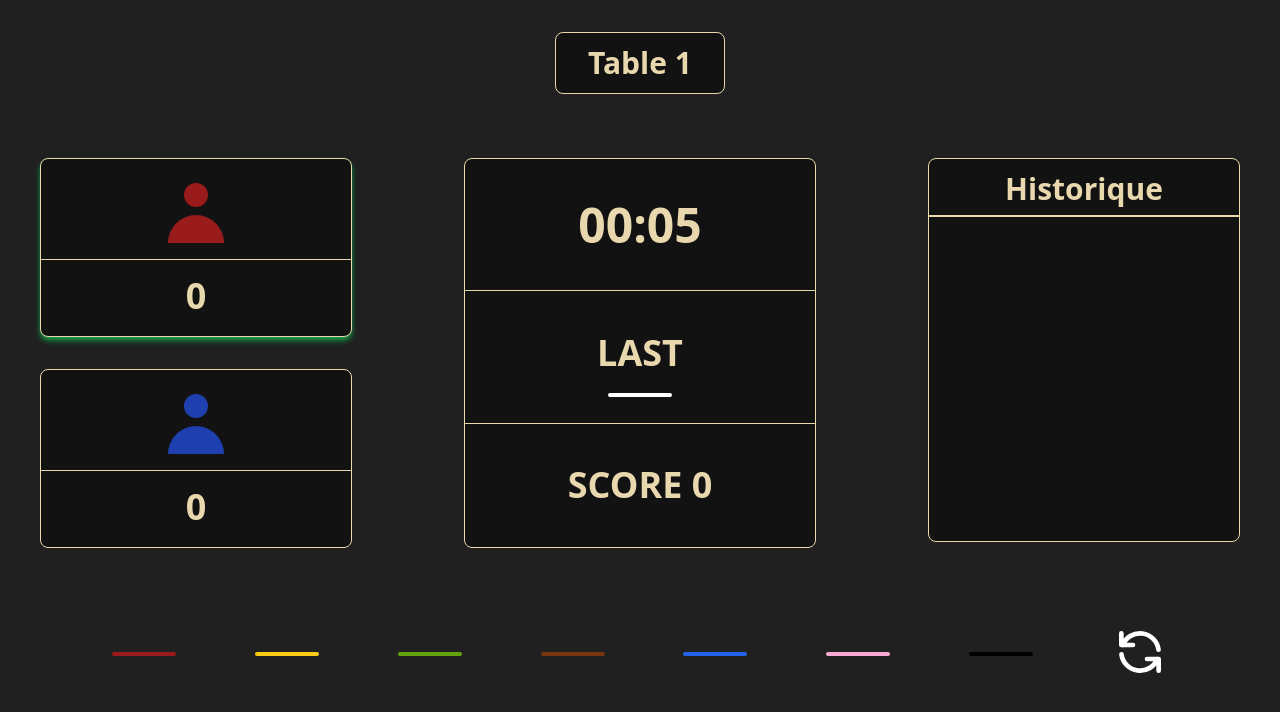
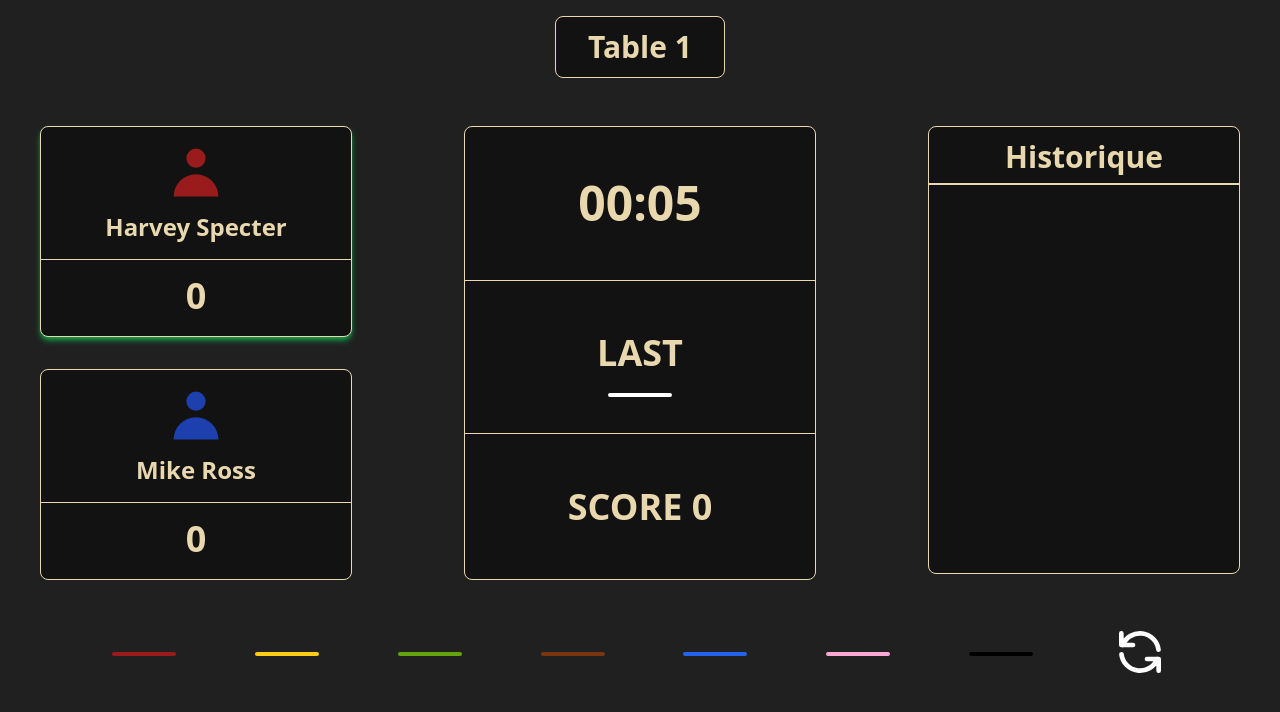
Before and after one commit to gourraguis/snooker-scoreboard, a Next.js app in the folder web/: page / in a window 1280 px wide. Shown: the top 712 px of the page. Built offline with nearby package versions, Linux system fonts and the light colour scheme.

Commit message:
Add player names

```diff
--- a/web/atoms/userState.ts
+++ b/web/atoms/userState.ts
@@ -7,10 +7,12 @@ export const playersState = atom<IPlayer[]>({
     {
       color: 'text-red-800',
       turn: 0,
+      name: 'Harvey Specter',
     },
     {
       color: 'text-blue-800',
       turn: 1,
+      name: 'Mike Ross',
     },
   ],
 });
--- a/web/components/Controls.tsx
+++ b/web/components/Controls.tsx
@@ -35,7 +35,7 @@ const Controls = () => {
   };
 
   return (
-    <div className="flex justify-between items-center px-8 py-3 my-8 mx-20">
+    <div className="flex justify-between items-center px-8 py-3 mx-20">
       {balls.map((ball) => (
         <Ball
           key={ball.value}
--- a/web/components/Header.tsx
+++ b/web/components/Header.tsx
@@ -8,7 +8,7 @@ const Heading: FunctionComponent<HeadingProps> = ({ title }) => {
   return (
     <div
       className="flex justify-center items-center border-[1px]
-        border-primary-w bg-primary-b rounded-lg px-8 py-3 my-8"
+        border-primary-w bg-primary-b rounded-lg px-8 py-3 my-4"
     >
       <h3 className="text-3xl font-bold text-primary-w">{title}</h3>
     </div>
--- a/web/components/History.tsx
+++ b/web/components/History.tsx
@@ -12,21 +12,21 @@ const History = () => {
 
   const historyLength = playingHistoryWithoutCurrentTurn.length;
   const shownHistory = playingHistoryWithoutCurrentTurn.slice(
-    historyLength > 3 ? historyLength - 4 : 0,
+    historyLength > 4 ? historyLength - 5 : 0,
     historyLength,
   );
 
   return (
     <div
       className="mr-10 flex flex-col items-center border-[1px]
-        border-primary-w bg-primary-b rounded-lg py-3 my-8 h-96"
+        border-primary-w bg-primary-b rounded-lg py-3 my-8 h-[28rem]"
     >
       <div className="w-full border-primary-w border-b-2 pb-2">
         <h1 className="text-primary-w font-semibold text-3xl text-center">
           Historique
         </h1>
       </div>
-      <div className="w-full ml-12 mt-4 overflow-y-auto">
+      <div className="w-full ml-12 mt-8 overflow-y-auto">
         {shownHistory.map((item, index) => (
           <div
             key={index}
--- a/web/components/PlayerCard.tsx
+++ b/web/components/PlayerCard.tsx
@@ -6,12 +6,14 @@ interface PlayerCardProps {
   isCurrent: boolean;
   color: string;
   points: number;
+  name: string;
 }
 
 const PlayerCard: FunctionComponent<PlayerCardProps> = ({
   isCurrent,
   color,
   points,
+  name,
 }) => {
   return (
     <div
@@ -23,8 +25,9 @@ const PlayerCard: FunctionComponent<PlayerCardProps> = ({
         },
       )}
     >
-      <div className="w-full flex justify-center items-center">
-        <UserIcon className={`w-20 h-20 my-2 ${color}`} />
+      <div className="w-full flex flex-col justify-center items-center">
+        <UserIcon className={`w-16 h-16 my-2 ${color}`} />
+        <h3 className="text-primary-w font-semibold text-2xl mb-4">{name}</h3>
       </div>
       <div className="hidden text-blue-800"></div>
       <div className="hidden text-red-800"></div>
--- a/web/pages/index.tsx
+++ b/web/pages/index.tsx
@@ -36,6 +36,7 @@ const Home: NextPage = () => {
                 <PlayerCard
                   isCurrent={currentTurn.value === player.turn}
                   color={player.color}
+                  name={player.name}
                   points={playerPoints[player.turn]}
                   key={player.turn}
                 />
--- a/web/types/Player.d.ts
+++ b/web/types/Player.d.ts
@@ -1,4 +1,5 @@
 export interface IPlayer {
   color: string;
   turn: 0 | 1;
+  name: string;
 }
```
